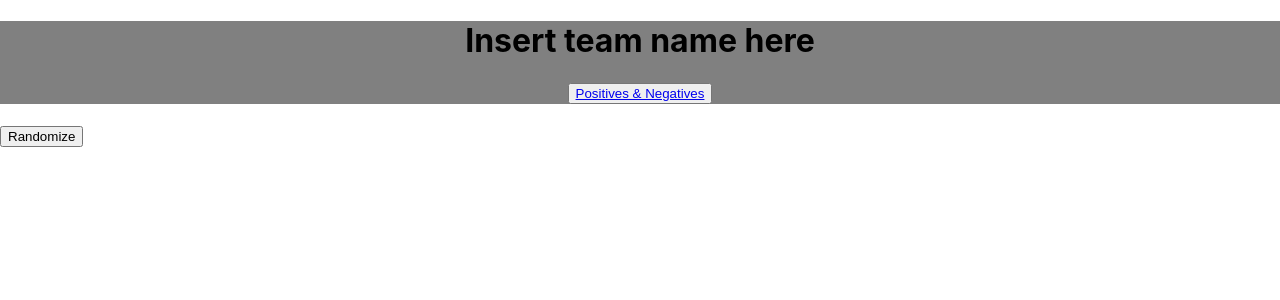
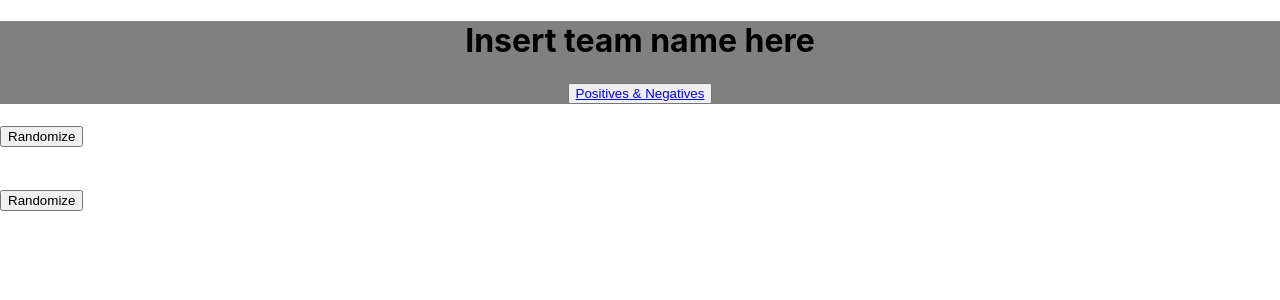
Before and after one commit to b-bence/my_week, a React (Create React App) app: page /positives in a window 1280 px wide. Shown: the top 300 px of the page. Built offline with nearby package versions, Linux system fonts and the light colour scheme.

Commit message:
negative randomization works. Needs to refactor

```diff
--- a/src/App.js
+++ b/src/App.js
@@ -2,18 +2,28 @@ import React from 'react'
 import Header from './components/Header'
 import { BrowserRouter as Router, Route } from 'react-router-dom'
 import PositiveList from './components/PositiveList'
+import NegativeList from './components/NegativeList'
 import {Positives} from './components/PositivesContext'
+import {Negatives} from './components/NegativesContext'
 
 const App = () => {
   return (
     <Router>
       <Positives>
+        <Negatives>
         <div className="App">
           <Header></Header>
           <Route path="/positives">
-          <PositiveList></PositiveList>
+            <div>
+            <PositiveList></PositiveList>
+            <br></br>
+            <NegativeList></NegativeList>
+
+            </div>
+
           </Route>
         </div>
+        </Negatives>
       </Positives>
     </Router>
   );
--- /dev/null
+++ b/src/components/NegativeList.js
@@ -0,0 +1,40 @@
+import React, {useState, useContext} from 'react'
+import {NegativesContext} from './NegativesContext'
+
+const NegativeList = () => {
+    const [values] = useContext(NegativesContext)
+
+    const [firstValue, setFirstValue] = useState('')
+    const [secondValue, setSecondValue] = useState('')
+    const [thirdValue, setThirdValue] = useState('')
+
+    const randomize = () =>{
+        const newList = [...values]
+
+        let value = newList[Math.floor(Math.random() * Math.floor(newList.length))]
+        setFirstValue(value)
+        let index = newList.indexOf(value);
+        newList.splice(index, 1);
+
+        value = newList[Math.floor(Math.random() * Math.floor(newList.length))]
+        setSecondValue(value)
+        index = newList.indexOf(value);
+        newList.splice(index, 1);
+
+        value = newList[Math.floor(Math.random() * Math.floor(newList.length))]
+        setThirdValue(value)
+        index = newList.indexOf(value);
+        newList.splice(index, 1);
+    }
+
+    return (
+        <div>
+            <h1>{firstValue}</h1>
+            <h1>{secondValue}</h1>
+            <h1>{thirdValue}</h1>
+            <button onClick={randomize}>Randomize</button>
+        </div>
+    )
+}
+
+export default NegativeList
--- /dev/null
+++ b/src/components/NegativesContext.js
@@ -0,0 +1,17 @@
+import React, {useState, createContext} from 'react'
+
+export const NegativesContext = createContext();
+
+export const Negatives = props =>{
+
+    const [negatives, addNegative] = useState([
+        "Unproductive Monday", "Git", "Merge conflict", 'Lazy Monday'
+    ])
+
+    return (
+        <NegativesContext.Provider value={[negatives]}>
+            {props.children}
+        </NegativesContext.Provider>
+    )
+
+}
--- a/src/components/PositivesContext.js
+++ b/src/components/PositivesContext.js
@@ -18,5 +18,4 @@ export const Positives = props =>{
         </PositivesContext.Provider>
     )
 
-
 }
```
Also changed, not shown: src/components/PositivesAndNegatives.js (added).
